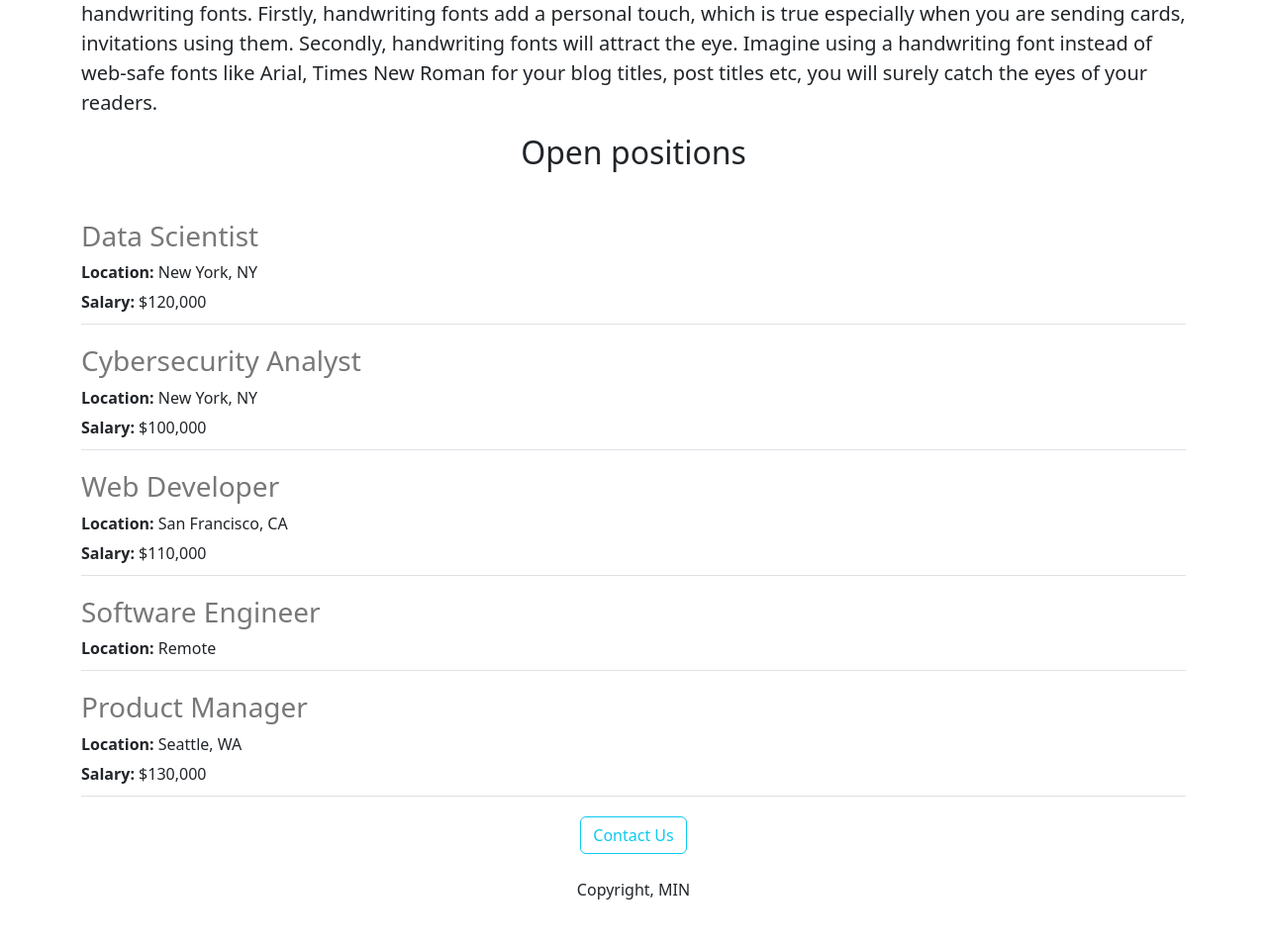
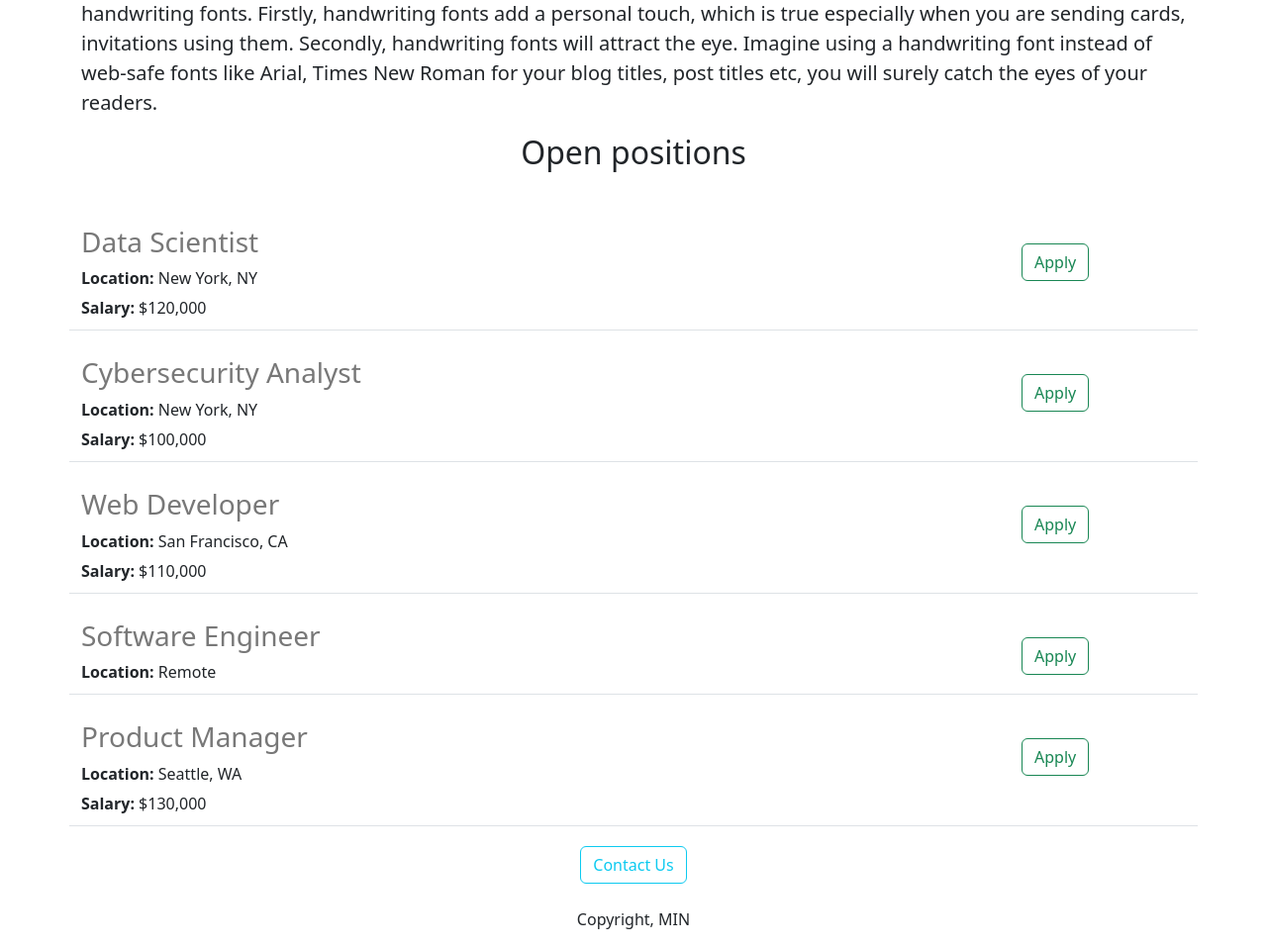
Before and after one commit to Music195/min-carreers-website, a Flask app: page / in a window 1280 px wide. Shown: the part 823-1780 px from the top of the page at 99% size. Before the commit the page ends 1732 px from the top, so only its background shows below. Run offline with Flask 3, Linux system fonts and the light colour scheme.

Commit message:
Modifing

```diff
--- a/app.py
+++ b/app.py
@@ -1,4 +1,4 @@
-from flask import Flask, render_template
+from flask import Flask, render_template, jsonify
 
 app = Flask(__name__)
 
@@ -37,5 +37,9 @@ JOBS = [
 def hello_world():
     return render_template('home.html', jobs=JOBS, company_name='TechJobs')
 
+@app.route('/api/jobs')
+def list_jobs():
+    return jsonify(JOBS)
+
 if __name__ == '__main__':
     app.run(host='0.0.0.0', debug=True)
--- a/templates/home.html
+++ b/templates/home.html
@@ -1,6 +1,7 @@
 <!DOCTYPE html>
 <html >
 <head>
+    <title>win-career</title>
     <style>
         #win{
             width: 100%;
--- a/templates/jobitems.html
+++ b/templates/jobitems.html
@@ -1,5 +1,6 @@
 
-<div class="border-bottom" style="margin-bottom: 20px; padding-bottom: 10px;">
+<div class="border-bottom row" style="margin-bottom: 20px; padding-bottom: 10px;">
+    <div class="col-10">
         <h3 style="margin-top: 6px; color:rgb(120,120,120)"> {{job['title']}}</h3>
         <div style="margin-top: 6px">
             <b>Location:</b>  {{job['location']}}
@@ -10,6 +11,13 @@
             </div>
         {% endif %}
     </div>
+    <div class="col-2 ">
+        <button type="button" class="btn btn-outline-success mt-4">Apply</button>
+    </div>
+</div>
+
+
+
 
 
 <!-- To adjust indentation (index) for all code at once using keyboard, select all the code (Ctrl+A), then use Tab to indent or Shift+Tab to outdent in most code editors like VS Code, Sublime Text, or Atom. -->
```
Lines whose indentation alone changed are shown as unchanged.
